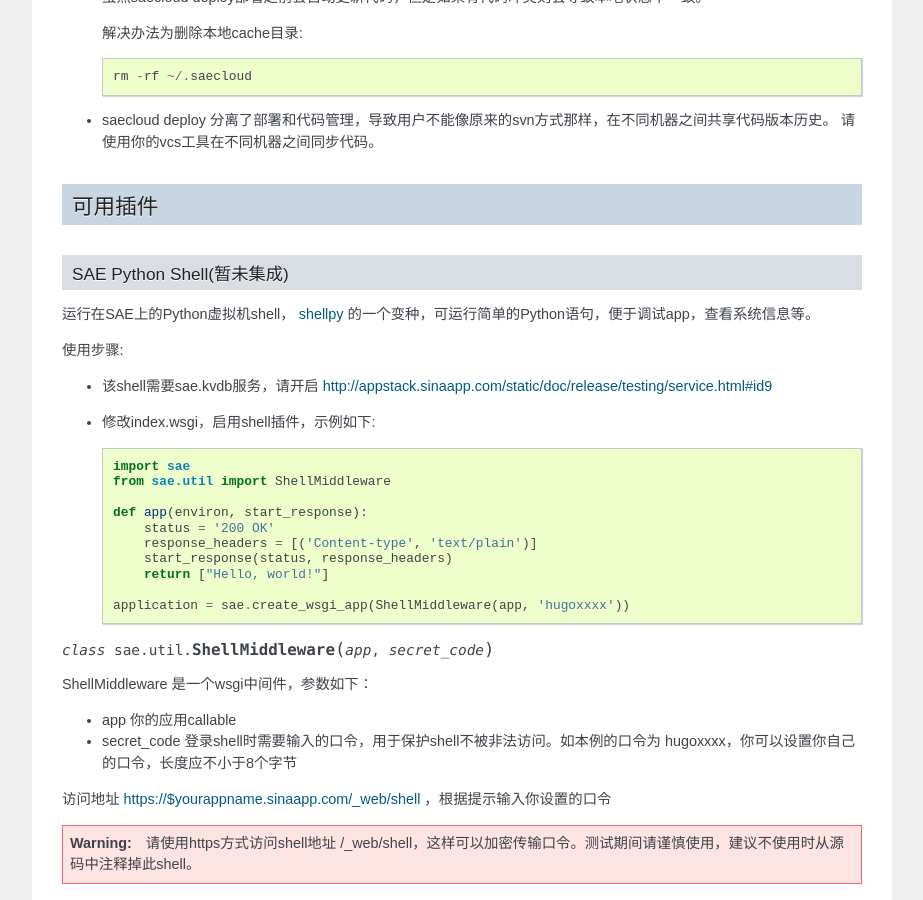
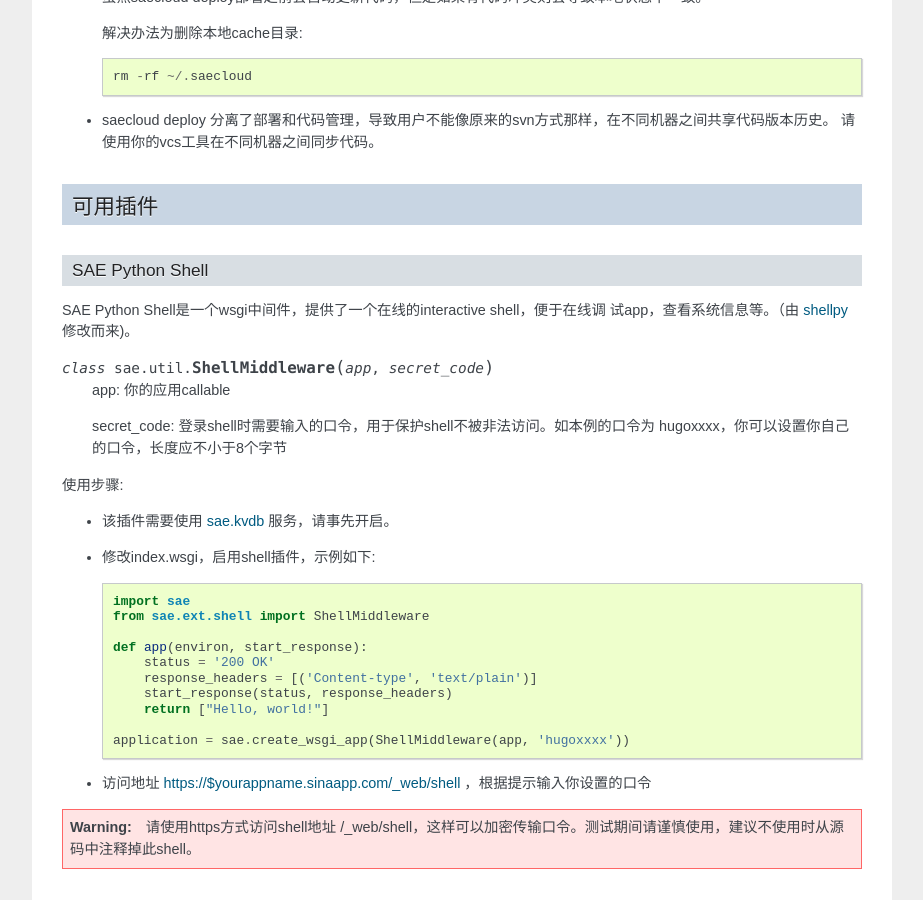
Before and after one commit to sinacloud/sae-python-dev-guide, a Sphinx documentation site: the page built from docs/runtime.rst, in a window 1280 px wide and 900 px high, scrolled down 11330 px. Shown: the whole window, without its empty margins (198-1121 px from the left). Built offline with Sphinx 7.4.7, drawn with Linux system fonts in a browser that asks for light colours; some of the changed text lies outside the part shown.

Commit message:
Update ShellMiddleware document

```diff
--- a/docs/runtime.rst
+++ b/docs/runtime.rst
@@ -660,20 +660,33 @@
 可用插件
 --------------
 
-SAE Python Shell(暂未集成)
+SAE Python Shell
 ~~~~~~~~~~~~~~~~~~~~~~~~~~~~
-运行在SAE上的Python虚拟机shell， shellpy_  的一个变种，可运行简单的Python语句，便于调试app，查看系统信息等。
+
+SAE Python Shell是一个wsgi中间件，提供了一个在线的interactive shell，便于在线调
+试app，查看系统信息等。（由 shellpy_ 修改而来)。
 
 .. _shellpy: http://code.google.com/p/google-app-engine-samples/source/browse/trunk/shell/shell.py
 
+
+..  py:class:: ShellMiddleware(app, secret_code)
+    :module: sae.util
+
+    app: 你的应用callable
+
+    secret_code: 登录shell时需要输入的口令，用于保护shell不被非法访问。如本例的口令为 hugoxxxx，你可以设置你自己的口令，长度应不小于8个字节
+
+
 使用步骤:
 
-- 该shell需要sae.kvdb服务，请开启 http://appstack.sinaapp.com/static/doc/release/testing/service.html#id9
+- 该插件需要使用 sae.kvdb_ 服务，请事先开启。
+
+.. _sae.kvdb: http://appstack.sinaapp.com/static/doc/release/testing/service.html#id9
 
 - 修改index.wsgi，启用shell插件，示例如下::
 
     import sae
-    from sae.util import ShellMiddleware
+    from sae.ext.shell import ShellMiddleware
 
     def app(environ, start_response):
         status = '200 OK'
@@ -683,16 +696,7 @@
 
     application = sae.create_wsgi_app(ShellMiddleware(app, 'hugoxxxx'))
 
-..  py:class:: ShellMiddleware(app, secret_code)
-    :module: sae.util
-
-ShellMiddleware 是一个wsgi中间件，参数如下：
-
-- app 你的应用callable
-
-- secret_code 登录shell时需要输入的口令，用于保护shell不被非法访问。如本例的口令为 hugoxxxx，你可以设置你自己的口令，长度应不小于8个字节
-
-访问地址 https://$yourappname.sinaapp.com/_web/shell ，根据提示输入你设置的口令
+- 访问地址 https://$yourappname.sinaapp.com/_web/shell ，根据提示输入你设置的口令
 
 ..  warning::
 
```
Also changed, not shown: 1 other file.
